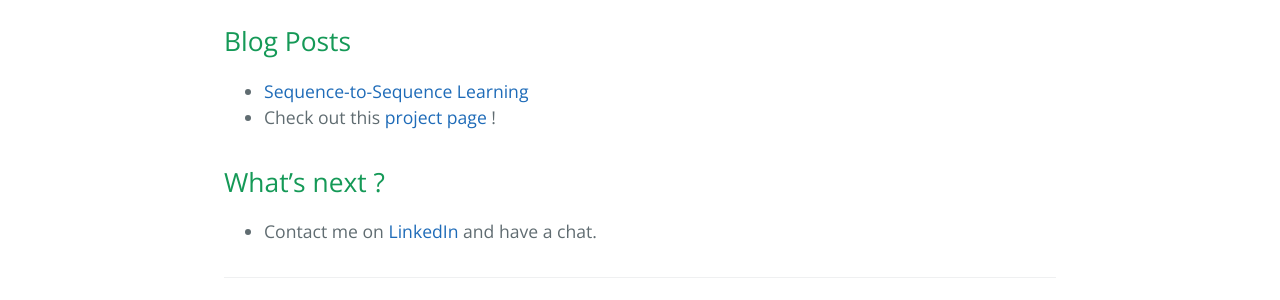
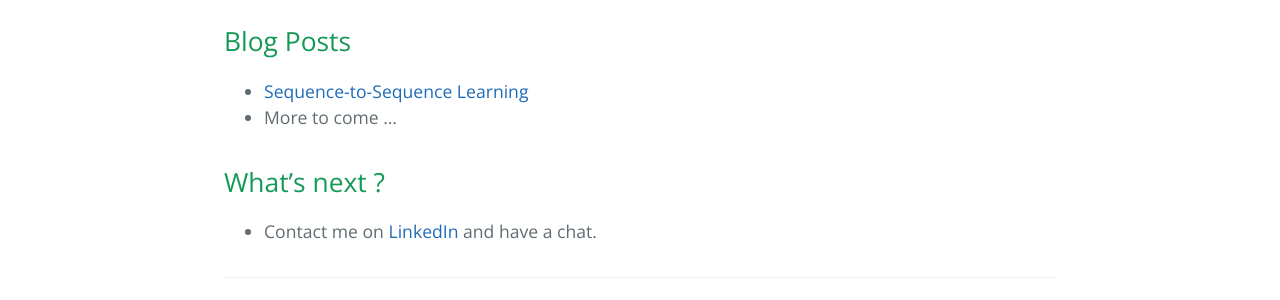
Before and after one commit to albansteff/albansteff.github.io, a Jekyll site: the page built from index.md, in a window 1280 px wide. Shown: the part 810-1110 px from the top of the page. Built offline with Jekyll 4.4.1, drawn with Linux system fonts in a browser that asks for light colours; our own code applies the rules of GitHub Pages for plain Markdown files.

Commit message:
Update index.md

```diff
--- a/index.md
+++ b/index.md
@@ -17,8 +17,8 @@ What about you ?
 
 ## Blog Posts
 
-* [Sequence-to-Sequence Learning](https://github.com/bentrevett/pytorch-seq2seq/blob/main/1%20-%20Sequence%20to%20Sequence%20Learning%20with%20Neural%20Networks.ipynb)
-* Check out this [project page](https://albansteff.github.io/subpage) !
+* [Sequence-to-Sequence Learning]((https://albansteff.github.io/sequencelearning))
+* More to come ...
 
 ## What's next ?
 
```
